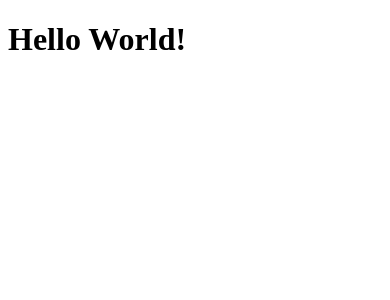
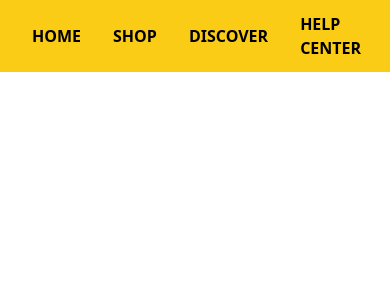
Before and after one commit to Dadu400/tbc-x-usaid-project-app, a React (Create React App) app: page / in a window 390 px wide. Shown: the top 300 px of the page. Built offline with nearby package versions, Linux system fonts and the light colour scheme.

Commit message:
Finished Header without responsive

```diff
--- a/src/App.js
+++ b/src/App.js
@@ -1,7 +1,10 @@
+import Header from "./components/header/Header";
+import "./index.css"
+
 function App() {
   return (
     <div className="App">
-      <h1>Hello World!</h1>
+      <Header/>
     </div>
   );
 }
--- /dev/null
+++ b/src/components/header/Header.jsx
@@ -0,0 +1,34 @@
+import React from "react";
+import LegoLogo from "../icons/LEGO_logo.svg.png";
+
+function Header() {
+    return (
+        <header className="bg-yellow-400 w-full px-8 py-2">
+            <div className="flex items-center justify-between">
+                <div>
+                    <a href="###">
+                        <img src={LegoLogo} alt="LEGO logo" className="w-14 h-14" />
+                    </a>
+                </div>
+                <nav>
+                    <ul className="flex items-center gap-8">
+                    <li className="uppercase font-bold text-base">
+                            <a href="/">home</a>
+                        </li>
+                        <li className="uppercase font-bold text-base">
+                            <a href="/">shop</a>
+                        </li>
+                        <li className="uppercase font-bold text-base">
+                            <a href="/">discover</a>
+                        </li>
+                        <li className="uppercase font-bold text-base">
+                            <a href="/">help center</a>
+                        </li>
+                    </ul>
+                </nav>
+            </div>
+        </header>
+    )
+}
+
+export default Header;
--- a/src/index.js
+++ b/src/index.js
@@ -1,6 +1,7 @@
 import React from 'react';
 import ReactDOM from 'react-dom/client';
 import App from './App';
+import './index.css'
 
 const root = ReactDOM.createRoot(document.getElementById('root'));
 root.render(
```
Also changed, not shown: src/components/icons/LEGO_logo.svg.png (added).
